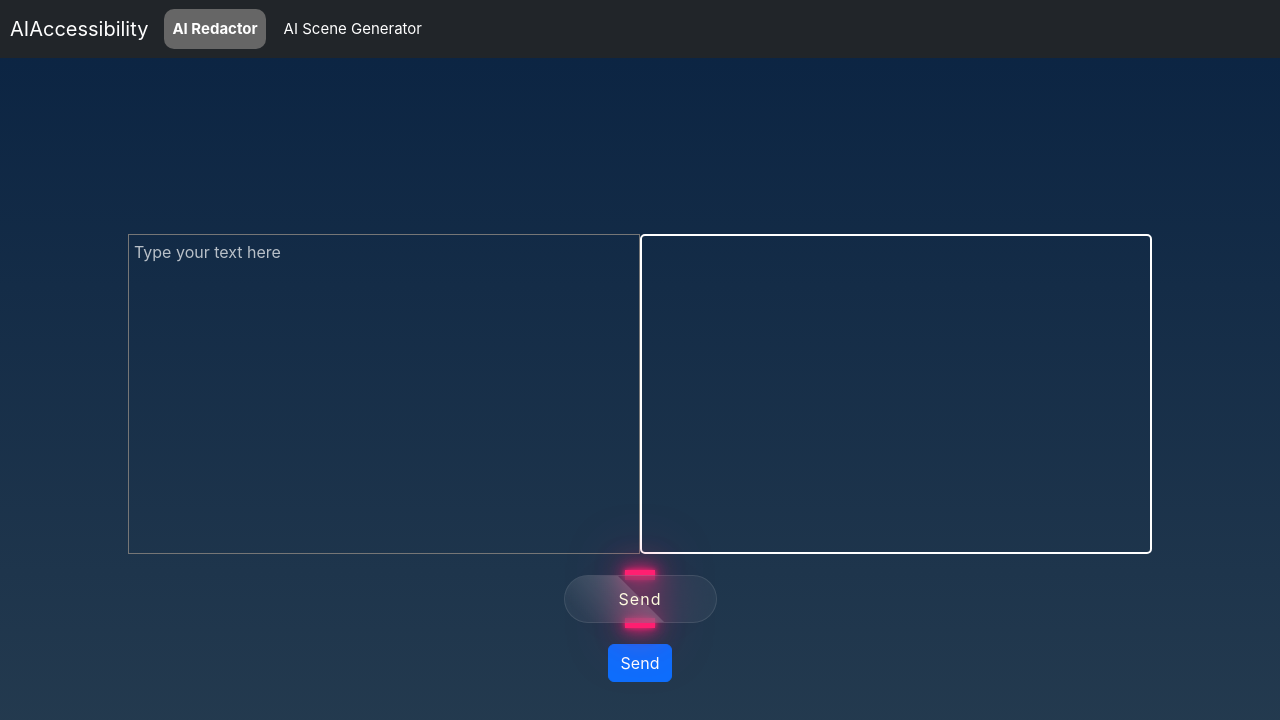
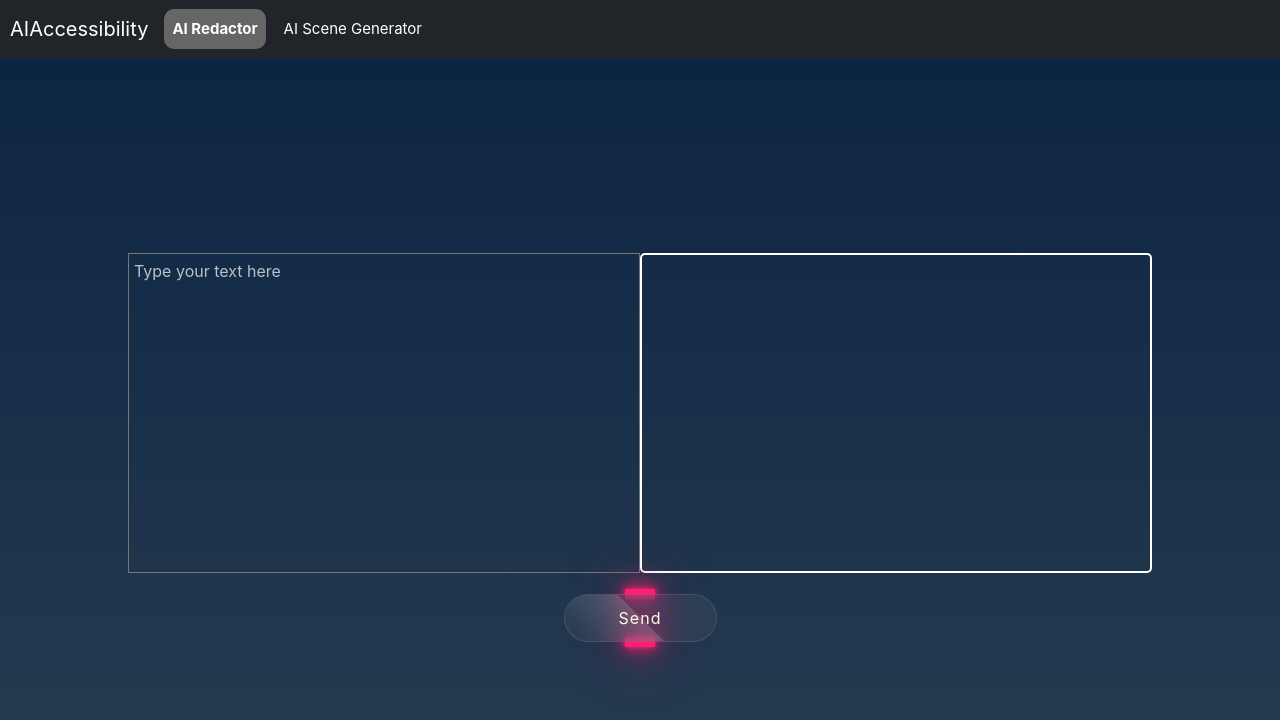
Before and after one commit to YLinZH/TFG-frontend, a Vue app: page /AIRedactor in a window 1280 px wide. Shown: the top 720 px of the page. Built offline with nearby package versions, Linux system fonts and the light colour scheme.

Commit message:
end of test

```diff
--- a/src/views/AIRedactor.vue
+++ b/src/views/AIRedactor.vue
@@ -21,9 +21,6 @@
       <div class="btn">
         <button class="clickHereBtn" @click="sendTextProduction">Send</button>
       </div>
-    </div>
-    <div class="test">
-      <button class="btn btn-primary" @click="sendText">Send</button>
     </div>
   </div>
 </template>
```
